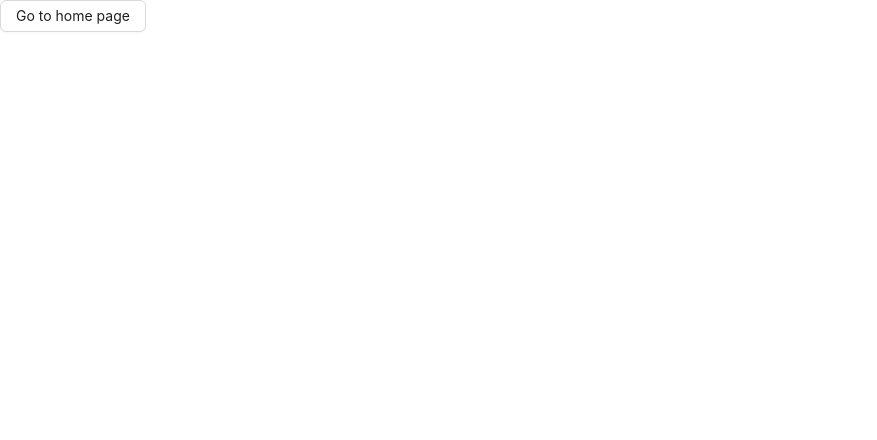
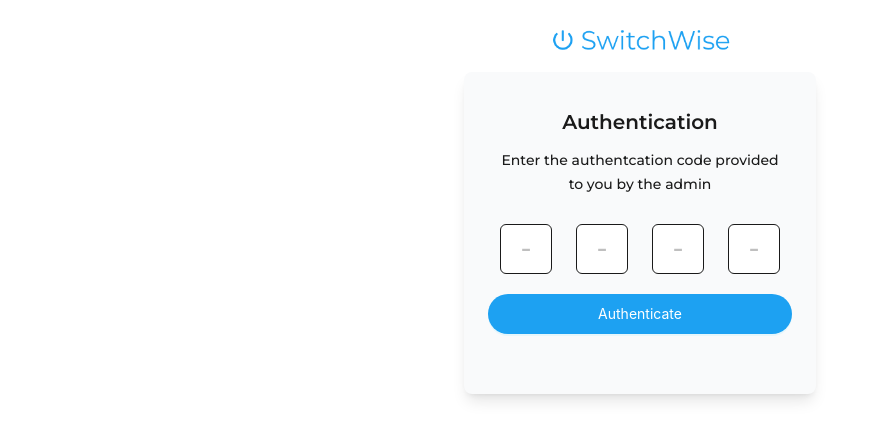
Before and after one commit to Onyx1709/switchwise, a React (Vite) app: page /account/authentication in a window 1280 px wide. Shown: the top 440 px of the page, without its empty margins (0-877 px from the left). Built offline with nearby package versions, Linux system fonts and the light colour scheme.

Commit message:
Added authentication page

```diff
--- a/src/config/routes.js
+++ b/src/config/routes.js
@@ -1,10 +1,12 @@
 export const HOME_PAGE = '/';
 
 // Auth
+export const AUTHENTICATION_PAGE = '/account/authentication/';
 export const LOGIN_PAGE = '/account/login';
 export const REGISTER_PAGE = '/account/register';
 
 const routes = {
+	AUTHENTICATION_PAGE,
 	HOME_PAGE,
 	LOGIN_PAGE,
 	REGISTER_PAGE,
--- /dev/null
+++ b/src/containers/account/authentication.jsx
@@ -0,0 +1,148 @@
+import { Button, Input } from 'antd';
+import React from 'react';
+
+function Authentication() {
+	const ref1 = React.useRef(null);
+	const ref2 = React.useRef(null);
+	const ref3 = React.useRef(null);
+	const ref4 = React.useRef(null);
+
+	const focusInput = React.useCallback((id) => {
+		switch (id) {
+			case 1:
+				if (ref1.current)
+					ref1.current.focus({
+						cursor: 'end',
+					});
+				break;
+			case 2:
+				if (ref2.current)
+					ref2.current.focus({
+						cursor: 'end',
+					});
+				break;
+			case 3:
+				if (ref3.current)
+					ref3.current.focus({
+						cursor: 'end',
+					});
+				break;
+			case 4:
+				if (ref4.current)
+					ref4.current.focus({
+						cursor: 'end',
+					});
+				break;
+			default:
+				break;
+		}
+	}, []);
+
+	const handleChange = React.useCallback(
+		(inputId, value) => {
+			// If string is empty and in the input id is not 1 then select the previous input
+			if (value.toString().trim() === '' && inputId > 1) {
+				const prevId = inputId - 1;
+				focusInput(prevId);
+			}
+			// check if the inputId is less than 4 and the value is not empty then seldct the next input
+			else if (value.toString().trim() !== '' && inputId < 4) {
+				const nextId = inputId + 1;
+				focusInput(nextId);
+			}
+		},
+		[focusInput]
+	);
+
+	return (
+		<div className="max-w-[400px] mx-auto p-6">
+			{/* Logo */}
+			<div className="h-[21px] mx-auto w-[120px] md:h-[32px] md:w-[181px]">
+				<img
+					className="h-full w-full md:hidden"
+					src="/images/mobile-login-switchwise.png"
+					alt="SwitchWise"
+				/>
+				<img
+					className="hidden h-full w-full md:block"
+					src="/images/desktop-login-switchwise.png"
+					alt="SwitchWise"
+				/>
+			</div>
+			{/* Logo */}
+
+			<div className="bg-gray-50 my-4 rounded-lg p-6 shadow-lg">
+				<h2 className="font-semibold my-3 text-center text-lg text-secondary-500 md:text-xl">
+					Authentication
+				</h2>
+				<p className="font-medium leading-6 my-3 px-2 text-center text-secondary-500 text-sm">
+					Enter the authentcation code provided to you by the admin
+				</p>
+				<form className="py-4">
+					<div className="flex items-center justify-between">
+						<div className="px-3">
+							<Input
+								className="border-secondary-500 font-medium py-2 text-center text-2xl"
+								placeholder="-"
+								onChange={({ target: { value } }) => {
+									handleChange(1, value);
+								}}
+								maxLength={1}
+								ref={ref1}
+							/>
+						</div>
+						<div className="px-3">
+							<Input
+								className="border-secondary-500 font-medium py-2 text-center text-2xl"
+								placeholder="-"
+								onChange={({ target: { value } }) => {
+									handleChange(2, value);
+								}}
+								maxLength={1}
+								ref={ref2}
+							/>
+						</div>
+						<div className="px-3">
+							<Input
+								className="border-secondary-500 font-medium py-2 text-center text-2xl"
+								placeholder="-"
+								onChange={({ target: { value } }) => {
+									handleChange(3, value);
+								}}
+								maxLength={1}
+								ref={ref3}
+							/>
+						</div>
+						<div className="px-3">
+							<Input
+								className="border-secondary-500 font-medium py-2 text-center text-2xl"
+								placeholder="-"
+								onChange={({ target: { value } }) => {
+									handleChange(4, value);
+								}}
+								onKeyDown={(e) => {
+									console.log(e);
+								}}
+								maxLength={1}
+								ref={ref4}
+							/>
+						</div>
+					</div>
+					<div className="my-3 py-2">
+						<Button
+							block
+							htmlType="submit"
+							size="large"
+							shape="round"
+							type="primary"
+						>
+							<span className="px-4 text-sm">Authenticate</span>
+						</Button>
+					</div>
+				</form>
+			</div>
+		</div>
+	);
+}
+
+export default Authentication;
--- /dev/null
+++ b/src/pages/account/authentication.jsx
@@ -0,0 +1,7 @@
+import Authentication from '../../containers/account/authentication';
+
+function Page() {
+	return <Authentication />;
+}
+
+export default Page;
--- a/src/routes.jsx
+++ b/src/routes.jsx
@@ -7,6 +7,7 @@
 import NotFound from './pages/not-found';
 
 import Home from './pages';
+import Authentication from './pages/account/authentication';
 import Login from './pages/account/login';
 import Register from './pages/account/register';
 
@@ -14,6 +15,10 @@
 	{
 		path: pageRoutes.HOME_PAGE,
 		element: <Home />,
+	},
+	{
+		path: pageRoutes.AUTHENTICATION_PAGE,
+		element: <Authentication />,
 	},
 	{
 		path: pageRoutes.LOGIN_PAGE,
```
